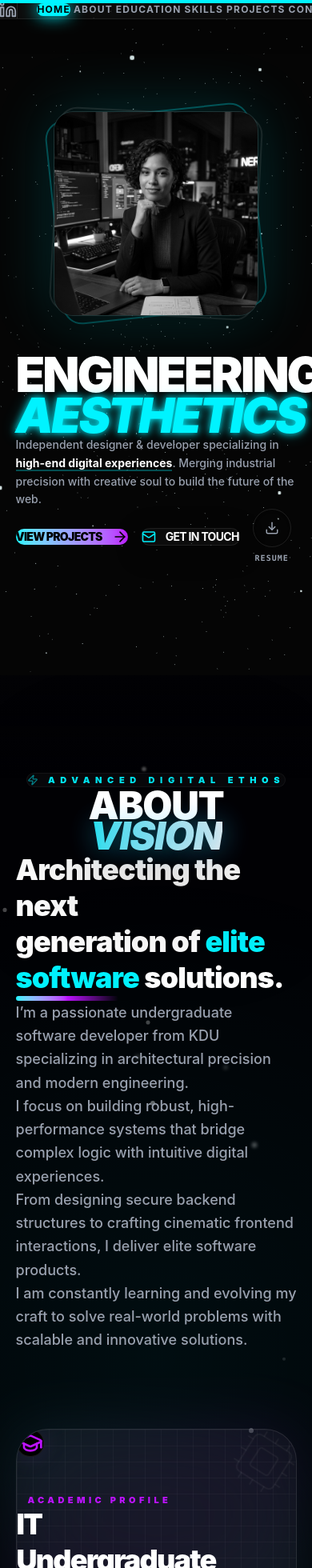
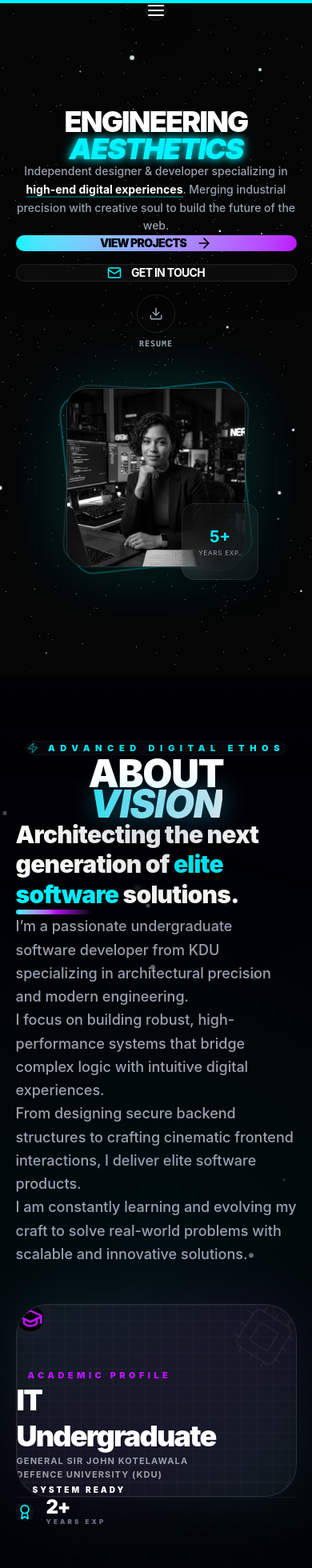
Before and after one commit to RavinduWathsula/portfolio3d, a React (Vite) app: page / in a window 390 px wide. Shown: the top 1960 px of the page at 80% size. Built offline with nearby package versions, Linux system fonts and the light colour scheme.

Commit message:
Create initial portfolio structure with Hero, Navbar, About, Projects, and Contact components along with base styling.

```diff
--- a/src/components/About.jsx
+++ b/src/components/About.jsx
@@ -45,17 +45,19 @@ const DepthParticle = ({ delay = 0, z = 0 }) => {
 }
 
 const StatItem = ({ icon: Icon, value, label, color, glowColor }) => (
-    <div className="flex items-center gap-5 group cursor-default">
-        <div className="relative">
-            <div className={`absolute inset-0 bg-${glowColor}/20 blur-xl rounded-full opacity-0 group-hover:opacity-100 transition-opacity duration-500`} />
-            <div className={`p-4 rounded-2xl bg-white/[0.02] border border-white/5 group-hover:border-${glowColor}/40 transition-all duration-700 shadow-2xl relative z-10 overflow-hidden`}>
+    <div className="flex items-center gap-4 sm:gap-5 group cursor-default">
+        <div className="relative flex-shrink-0">
+            {/* Breathing Glow Background */}
+            <div className={`absolute inset-0 bg-${glowColor === 'neon-blue' ? 'color-neon-blue' : glowColor === 'neon-purple' ? 'color-neon-purple' : 'amber-400'}/30 blur-2xl rounded-full animate-glow-pulse`} />
+
+            <div className={`p-3 sm:p-4 rounded-xl sm:rounded-2xl bg-white/[0.02] border border-white/5 group-hover:border-${glowColor}/40 transition-all duration-700 shadow-2xl relative z-10 overflow-hidden`}>
                 <div className={`absolute inset-0 bg-gradient-to-br from-${glowColor}/10 to-transparent opacity-0 group-hover:opacity-100 transition-opacity duration-700`} />
-                <Icon className={`text-${color} group-hover:scale-125 group-hover:rotate-12 transition-all duration-700 relative z-10`} size={24} />
+                <Icon className={`text-${color} group-hover:scale-125 group-hover:rotate-12 transition-all duration-700 relative z-10`} size={20} />
             </div>
         </div>
         <div className="flex flex-col">
-            <span className={`text-4xl font-black text-white leading-none tracking-tighter group-hover:text-${color} transition-colors duration-500`}>{value}</span>
-            <span className="text-[10px] font-black uppercase tracking-[0.4em] text-gray-500 mt-2">{label}</span>
+            <span className={`text-2xl sm:text-4xl font-black text-white leading-none tracking-tighter group-hover:text-${color} transition-colors duration-500`}>{value}</span>
+            <span className="text-[8px] sm:text-[10px] font-black uppercase tracking-[0.4em] text-gray-500 mt-1 sm:mt-2">{label}</span>
         </div>
     </div>
 )
@@ -141,7 +143,7 @@ const About = () => {
             id="about"
             ref={containerRef}
             onMouseMove={handleMouseMove}
-            className="min-h-screen py-32 lg:py-64 relative flex items-center justify-center overflow-hidden bg-[#020205] selection:bg-neon-blue/30"
+            className="min-h-screen py-20 md:py-32 lg:py-64 relative flex items-center justify-center overflow-hidden bg-[#020205] selection:bg-neon-blue/30"
         >
             {/* 1. True 3D Background Layer */}
             <div className="absolute inset-0 pointer-events-none">
@@ -160,8 +162,8 @@ const About = () => {
                 <div className="absolute top-0 left-0 w-full h-full bg-[radial-gradient(circle_at_50%_50%,rgba(0,243,255,0.05)_0%,transparent_70%)]" />
             </div>
 
-            <motion.div style={{ opacity: opacityFade }} className="max-w-7xl mx-auto px-6 relative z-10 w-full">
-                <div className="flex flex-col space-y-40">
+            <motion.div style={{ opacity: opacityFade }} className="max-w-7xl mx-auto px-4 sm:px-6 relative z-10 w-full">
+                <div className="flex flex-col space-y-24 sm:space-y-32 lg:space-y-40">
 
                     {/* 2. Fluid 3D Heading */}
                     <motion.div
@@ -184,18 +186,18 @@ const About = () => {
                     </motion.div>
 
                     {/* 3. Bio & Holographic Card Grid */}
-                    <div className="grid grid-cols-1 lg:grid-cols-12 gap-24 items-center">
-                        <div className="lg:col-span-12 xl:col-span-7 space-y-16">
+                    <div className="grid grid-cols-1 lg:grid-cols-12 gap-12 sm:gap-16 lg:gap-24 items-center">
+                        <div className="lg:col-span-12 xl:col-span-7 space-y-12 sm:space-y-16">
                             <motion.div
                                 initial={{ opacity: 0, scale: 0.95 }}
                                 whileInView={{ opacity: 1, scale: 1 }}
                                 transition={{ duration: 1 }}
                                 className="space-y-6"
                             >
-                                <h3 className="text-4xl md:text-6xl font-black text-white leading-tight tracking-tight">
+                                <h3 className="text-3xl md:text-5xl lg:text-6xl font-black text-white leading-tight tracking-tight">
                                     Architecting the next <br /> generation of <span className="text-neon-blue font-italic">elite software</span> solutions.
                                 </h3>
-                                <div className="h-1.5 w-32 bg-gradient-to-r from-neon-blue via-neon-purple to-transparent rounded-full" />
+                                <div className="h-1.5 w-24 sm:w-32 bg-gradient-to-r from-neon-blue via-neon-purple to-transparent rounded-full" />
                             </motion.div>
 
                             <div className="space-y-8 max-w-2xl">
@@ -242,11 +244,11 @@ const About = () => {
 
                             <div className="flex items-center gap-6 group cursor-pointer lg:justify-end">
                                 <div className="text-right">
-                                    <div className="text-[11px] font-black text-white uppercase tracking-[0.4em] mb-1">Elite Grade</div>
-                                    <div className="text-[10px] font-bold text-gray-500 uppercase tracking-widest">Global Synergy Active</div>
+                                    <div className="text-[10px] sm:text-[11px] font-black text-white uppercase tracking-[0.4em] mb-1">Elite Grade</div>
+                                    <div className="text-[9px] sm:text-[10px] font-bold text-gray-500 uppercase tracking-widest">Global Synergy Active</div>
                                 </div>
-                                <div className="w-14 h-14 rounded-full border border-white/10 flex items-center justify-center group-hover:border-neon-blue group-hover:bg-neon-blue/5 transition-all duration-500">
-                                    <Waves className="text-gray-500 group-hover:text-neon-blue group-hover:rotate-180 transition-all duration-700 font-black" size={24} />
+                                <div className="w-12 h-12 sm:w-14 sm:h-14 rounded-full border border-white/10 flex items-center justify-center group-hover:border-neon-blue group-hover:bg-neon-blue/5 transition-all duration-500 flex-shrink-0">
+                                    <Waves className="text-gray-500 group-hover:text-neon-blue group-hover:rotate-180 transition-all duration-700 font-black" size={20} />
                                 </div>
                             </div>
                         </motion.div>
--- a/src/components/Contact.jsx
+++ b/src/components/Contact.jsx
@@ -17,7 +17,7 @@ const Contact = () => {
     return (
         <section id="contact">
             <div className="max-w-container px-4">
-                <h2 className="text-5xl font-bold mb-16 uppercase tracking-tighter text-center">
+                <h2 className="text-3xl sm:text-4xl md:text-5xl font-bold mb-16 uppercase tracking-tighter text-center">
                     Get In <span className="text-neon-blue">Touch</span>
                 </h2>
 
--- a/src/components/Hero.jsx
+++ b/src/components/Hero.jsx
@@ -11,16 +11,17 @@ const Hero = () => {
     }
 
     return (
-        <section id="home" className="min-h-screen flex items-center justify-center pt-20">
+        <section id="home" className="min-h-screen flex items-center justify-center pt-28 md:pt-20">
             <div className="max-w-container px-4 grid grid-cols-1 lg:grid-cols-2 gap-12 lg:gap-20 items-center">
                 {/* Left Side: Profile Picture */}
                 <motion.div
                     initial={{ opacity: 0, x: -50 }}
-                    animate={{ opacity: 1, x: 0 }}
+                    whileInView={{ opacity: 1, x: 0 }}
+                    viewport={{ once: true }}
                     transition={{ duration: 1, ease: [0.16, 1, 0.3, 1] }}
-                    className="relative group flex justify-center lg:justify-end"
+                    className="relative group flex justify-center lg:justify-end order-2 lg:order-1"
                 >
-                    <div className="relative w-64 h-64 md:w-80 md:h-80 lg:w-[450px] lg:h-[450px]">
+                    <div className="relative w-56 h-56 sm:w-64 sm:h-64 md:w-80 md:h-80 lg:w-[400px] lg:h-[400px] xl:w-[450px] xl:h-[450px]">
                         {/* Creative Frames */}
                         <div className="absolute inset-0 bg-neon-blue rounded-3xl blur-2xl opacity-20 group-hover:opacity-40 transition-opacity" />
                         <div className="absolute inset-0 border-2 border-neon-blue/30 rounded-3xl -rotate-6 group-hover:rotate-0 transition-transform duration-500" />
@@ -36,10 +37,10 @@ const Hero = () => {
                         </div>
 
                         {/* Decorative Elements */}
-                        <div className="absolute -bottom-6 -right-6 w-32 h-32 glass border border-white/20 rounded-2xl flex items-center justify-center backdrop-blur-xl hidden md:flex">
+                        <div className="absolute -bottom-4 -right-4 sm:-bottom-6 sm:-right-6 w-24 h-24 sm:w-32 sm:h-32 glass border border-white/20 rounded-2xl flex items-center justify-center backdrop-blur-xl">
                             <div className="text-center">
-                                <p className="text-2xl font-bold text-neon-blue">5+</p>
-                                <p className="text-[10px] uppercase tracking-widest text-gray-400">Years Exp.</p>
+                                <p className="text-xl sm:text-2xl font-bold text-neon-blue">5+</p>
+                                <p className="text-[8px] sm:text-[10px] uppercase tracking-widest text-gray-400">Years Exp.</p>
                             </div>
                         </div>
                     </div>
@@ -48,16 +49,18 @@ const Hero = () => {
                 {/* Right Side: Content */}
                 <motion.div
                     initial={{ opacity: 0, x: 50 }}
-                    animate={{ opacity: 1, x: 0 }}
+                    whileInView={{ opacity: 1, x: 0 }}
+                    viewport={{ once: true }}
                     transition={{ duration: 1, delay: 0.2, ease: [0.16, 1, 0.3, 1] }}
-                    className="text-left"
+                    className="text-center lg:text-left order-1 lg:order-2"
                 >
                     <div className="mb-6">
                         <motion.h1
                             initial={{ opacity: 0, y: 30 }}
-                            animate={{ opacity: 1, y: 0 }}
+                            whileInView={{ opacity: 1, y: 0 }}
+                            viewport={{ once: true }}
                             transition={{ duration: 1, delay: 0.4, ease: [0.16, 1, 0.3, 1] }}
-                            className="text-6xl md:text-8xl lg:text-[7rem] xl:text-[8.5rem] font-black tracking-tighter leading-[0.85] py-2"
+                            className="text-4xl sm:text-6xl md:text-7xl lg:text-[4.5rem] xl:text-[5.5rem] 2xl:text-[6.5rem] font-black tracking-tighter leading-[0.95] lg:leading-[0.9] py-2"
                         >
                             ENGINEERING <br />
                             <span className="text-neon-blue neon-text italic">AESTHETICS</span>
@@ -66,21 +69,22 @@ const Hero = () => {
 
                     <motion.p
                         initial={{ opacity: 0 }}
-                        animate={{ opacity: 1 }}
+                        whileInView={{ opacity: 1 }}
+                        viewport={{ once: true }}
                         transition={{ duration: 1, delay: 0.7 }}
-                        className="text-sm md:text-lg text-gray-400 max-w-xl mb-10 leading-relaxed font-medium"
+                        className="text-sm sm:text-base md:text-lg text-gray-400 max-w-xl mx-auto lg:mx-0 mb-8 md:mb-10 leading-relaxed font-medium"
                     >
                         Independent designer & developer specializing in <span className="text-white font-bold border-b-2 border-neon-blue/30 pb-0.5">high-end digital experiences</span>.
                         Merging industrial precision with creative soul to build the future of the web.
                     </motion.p>
 
-                    <div className="flex flex-wrap gap-4 items-center">
+                    <div className="flex flex-col sm:flex-row flex-wrap gap-4 items-center justify-center lg:justify-start">
                         <motion.a
                             href="#projects"
                             variants={buttonVariants}
                             initial="rest"
                             whileHover="hover"
-                            className="group relative px-8 py-4 bg-gradient-to-r from-neon-blue to-neon-purple text-black font-black rounded-full transition-all hover:shadow-[0_0_40px_rgba(0,243,255,0.4)] no-underline flex items-center gap-3 text-sm md:text-base tracking-tighter overflow-hidden"
+                            className="group relative w-full sm:w-auto px-8 py-4 bg-gradient-to-r from-neon-blue to-neon-purple text-black font-black rounded-full transition-all hover:shadow-[0_0_40px_rgba(0,243,255,0.4)] no-underline flex items-center justify-center gap-3 text-sm md:text-base tracking-tighter overflow-hidden"
                         >
                             <span className="relative z-10">VIEW PROJECTS</span>
                             <ArrowRight size={20} className="relative z-10 group-hover:translate-x-1 transition-transform" />
@@ -94,7 +98,7 @@ const Hero = () => {
                             variants={buttonVariants}
                             initial="rest"
                             whileHover="hover"
-                            className="group px-8 py-4 border border-white/20 hover:border-neon-blue text-white font-bold rounded-full transition-all no-underline flex items-center gap-3 glass text-sm md:text-base tracking-tighter hover:bg-white/5"
+                            className="group w-full sm:w-auto px-8 py-4 border border-white/20 hover:border-neon-blue text-white font-bold rounded-full transition-all no-underline flex items-center justify-center gap-3 glass text-sm md:text-base tracking-tighter hover:bg-white/5"
                         >
                             <Mail size={18} className="text-neon-blue group-hover:scale-120 transition-transform" />
                             <span>GET IN TOUCH</span>
@@ -106,7 +110,7 @@ const Hero = () => {
                             variants={buttonVariants}
                             initial="rest"
                             whileHover="hover"
-                            className="group flex flex-col items-center gap-1.5 text-[10px] font-mono text-gray-400 hover:text-neon-blue transition-colors no-underline uppercase tracking-widest sm:ml-4"
+                            className="group flex flex-col items-center gap-1.5 text-[10px] font-mono text-gray-400 hover:text-neon-blue transition-colors no-underline uppercase tracking-widest sm:ml-4 mt-4 sm:mt-0"
                         >
                             <div className="w-12 h-12 rounded-full border border-white/10 flex items-center justify-center group-hover:border-neon-blue group-hover:bg-neon-blue/10 transition-all shadow-inner">
                                 <Download size={18} />
--- a/src/components/Navbar.jsx
+++ b/src/components/Navbar.jsx
@@ -1,10 +1,11 @@
 import { useState, useEffect } from 'react'
 import { motion, AnimatePresence } from 'framer-motion'
-import { FiGithub, FiLinkedin } from 'react-icons/fi'
+import { FiGithub, FiLinkedin, FiMenu, FiX } from 'react-icons/fi'
 
 const Navbar = () => {
     const navItems = ['Home', 'About', 'Education', 'Skills', 'Projects', 'Contact']
     const [activeSection, setActiveSection] = useState('home')
+    const [isMenuOpen, setIsMenuOpen] = useState(false)
 
     useEffect(() => {
         const observerOptions = {
@@ -31,15 +32,17 @@ const Navbar = () => {
         return () => observer.disconnect()
     }, [])
 
+    const toggleMenu = () => setIsMenuOpen(!isMenuOpen)
+
     return (
         <motion.nav
             initial={{ y: -100 }}
             animate={{ y: 0 }}
             className="fixed top-0 left-0 right-0 z-50 flex justify-center p-4 md:p-6"
         >
-            <div className="glass px-6 py-3 rounded-full flex gap-6 md:gap-10 items-center border-white/20 shadow-2xl relative">
-                {/* Social Icons - Left Corner */}
-                <div className="flex gap-4 pr-6 border-r border-white/10">
+            <div className="glass px-4 md:px-6 py-3 rounded-full flex gap-4 md:gap-10 items-center border-white/20 shadow-2xl relative w-full max-w-fit md:w-auto">
+                {/* Social Icons - Left Corner (Visible on MD+) */}
+                <div className="hidden md:flex gap-4 pr-6 border-r border-white/10">
                     <motion.a
                         whileHover={{ scale: 1.2, color: 'var(--neon-blue)' }}
                         href="https://github.com/yourusername"
@@ -47,7 +50,7 @@ const Navbar = () => {
                         rel="noopener noreferrer"
                         className="text-gray-400 transition-colors"
                     >
-                        <FiGithub size={22} />
+                        <FiGithub size={20} />
                     </motion.a>
                     <motion.a
                         whileHover={{ scale: 1.2, color: 'var(--neon-blue)' }}
@@ -56,12 +59,20 @@ const Navbar = () => {
                         rel="noopener noreferrer"
                         className="text-gray-400 transition-colors"
                     >
-                        <FiLinkedin size={22} />
+                        <FiLinkedin size={20} />
                     </motion.a>
                 </div>
 
-                {/* Nav Items */}
-                <ul className="flex gap-1 md:gap-4 items-center list-none m-0 p-0">
+                {/* Mobile Menu Toggle */}
+                <button
+                    onClick={toggleMenu}
+                    className="md:hidden text-white p-2 hover:text-neon-blue transition-colors"
+                >
+                    {isMenuOpen ? <FiX size={24} /> : <FiMenu size={24} />}
+                </button>
+
+                {/* Nav Items (Desktop) */}
+                <ul className="hidden md:flex gap-1 md:gap-4 items-center list-none m-0 p-0">
                     {navItems.map((item) => {
                         const id = item.toLowerCase()
                         const isActive = activeSection === id
@@ -86,6 +97,42 @@ const Navbar = () => {
                         )
                     })}
                 </ul>
+
+                {/* Mobile Menu (Dropdown) */}
+                <AnimatePresence>
+                    {isMenuOpen && (
+                        <motion.div
+                            initial={{ opacity: 0, y: -20, scale: 0.95 }}
+                            animate={{ opacity: 1, y: 0, scale: 1 }}
+                            exit={{ opacity: 0, y: -20, scale: 0.95 }}
+                            className="absolute top-full left-0 right-0 mt-4 md:hidden glass rounded-3xl p-6 border-white/20 shadow-2xl flex flex-col gap-4 origin-top"
+                        >
+                            {navItems.map((item) => {
+                                const id = item.toLowerCase()
+                                const isActive = activeSection === id
+                                return (
+                                    <a
+                                        key={item}
+                                        href={`#${id}`}
+                                        onClick={() => setIsMenuOpen(false)}
+                                        className={`text-sm font-bold uppercase tracking-widest transition-colors ${isActive ? 'text-neon-blue' : 'text-gray-400 hover:text-white'
+                                            }`}
+                                    >
+                                        {item}
+                                    </a>
+                                )
+                            })}
+                            <div className="flex gap-6 pt-4 border-t border-white/10">
+                                <a href="https://github.com/yourusername" target="_blank" rel="noopener noreferrer" className="text-gray-400 hover:text-neon-blue transition-colors">
+                                    <FiGithub size={20} />
+                                </a>
+                                <a href="https://linkedin.com/in/yourusername" target="_blank" rel="noopener noreferrer" className="text-gray-400 hover:text-neon-blue transition-colors">
+                                    <FiLinkedin size={20} />
+                                </a>
+                            </div>
+                        </motion.div>
+                    )}
+                </AnimatePresence>
             </div>
         </motion.nav>
     )
--- a/src/components/Projects.jsx
+++ b/src/components/Projects.jsx
@@ -60,7 +60,7 @@ const Projects = () => {
             >
                 <div className="flex flex-col md:flex-row justify-between items-end mb-16 gap-6">
                     <div>
-                        <h2 className="text-5xl font-bold uppercase tracking-tighter mb-4">
+                        <h2 className="text-3xl sm:text-4xl md:text-5xl font-bold uppercase tracking-tighter mb-4">
                             Featured <span className="text-neon-blue neon-text">Works</span>
                         </h2>
                         <p className="text-gray-400 max-w-md">
--- a/src/index.css
+++ b/src/index.css
@@ -65,6 +65,24 @@
   animation: breathing-glow 4s ease-in-out infinite;
 }
 
+@keyframes glow-pulse {
+
+  0%,
+  100% {
+    opacity: 0.15;
+    transform: scale(1);
+  }
+
+  50% {
+    opacity: 0.4;
+    transform: scale(1.2);
+  }
+}
+
+.animate-glow-pulse {
+  animation: glow-pulse 3s ease-in-out infinite;
+}
+
 * {
   margin: 0;
   padding: 0;
@@ -97,7 +115,7 @@ body {
 
 section {
   min-height: 100vh;
-  padding: 120px 5%;
+  padding: 80px 5%;
   display: flex;
   flex-direction: column;
   align-items: center;
@@ -106,6 +124,12 @@ section {
   overflow: hidden;
 }
 
+@media (min-width: 768px) {
+  section {
+    padding: 120px 5%;
+  }
+}
+
 .max-w-container {
   max-width: 1440px;
   width: 100%;
```
